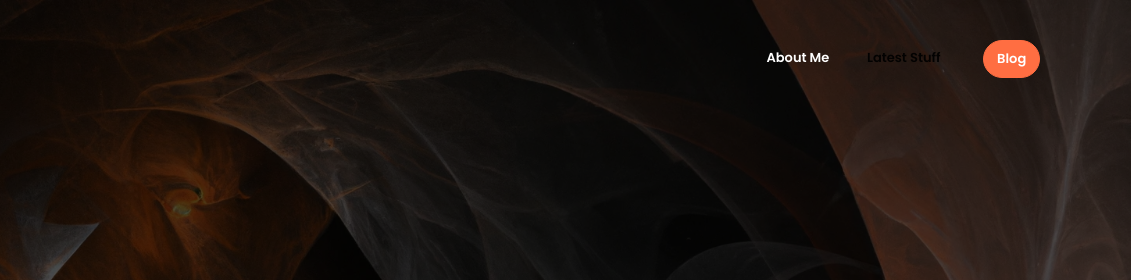
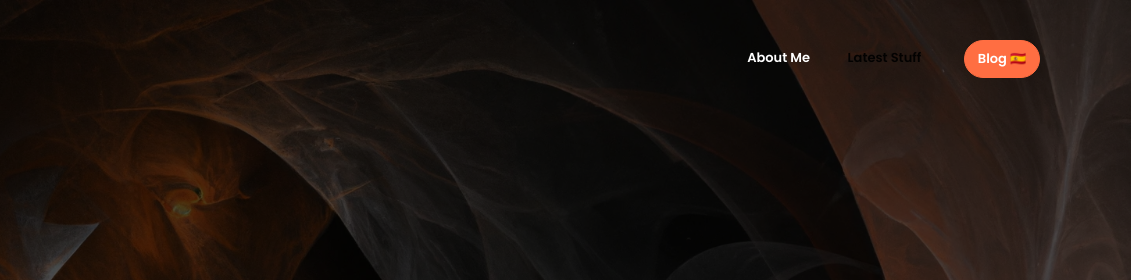
Before and after one commit to pokengineer/pokengineer.github.io, a website: page index.html in a window 1280 px wide. Shown: the top 280 px of the page, 149-1280 px from the left. Drawn offline with Linux system fonts and the light colour scheme.

Commit message:
add emoji to blog btn

```diff
--- a/index.html
+++ b/index.html
@@ -44,7 +44,7 @@
                     </li>
 
                     <li class="nav-item">
-                        <a href="blog.html" class="ml-4 nav-link btn btn-primary btn-sm rounded">Blog</a>
+                        <a href="blog.html" class="ml-4 nav-link btn btn-primary btn-sm rounded">Blog 🇪🇸</a>
                     </li>
                 </ul>
             </div>
```
